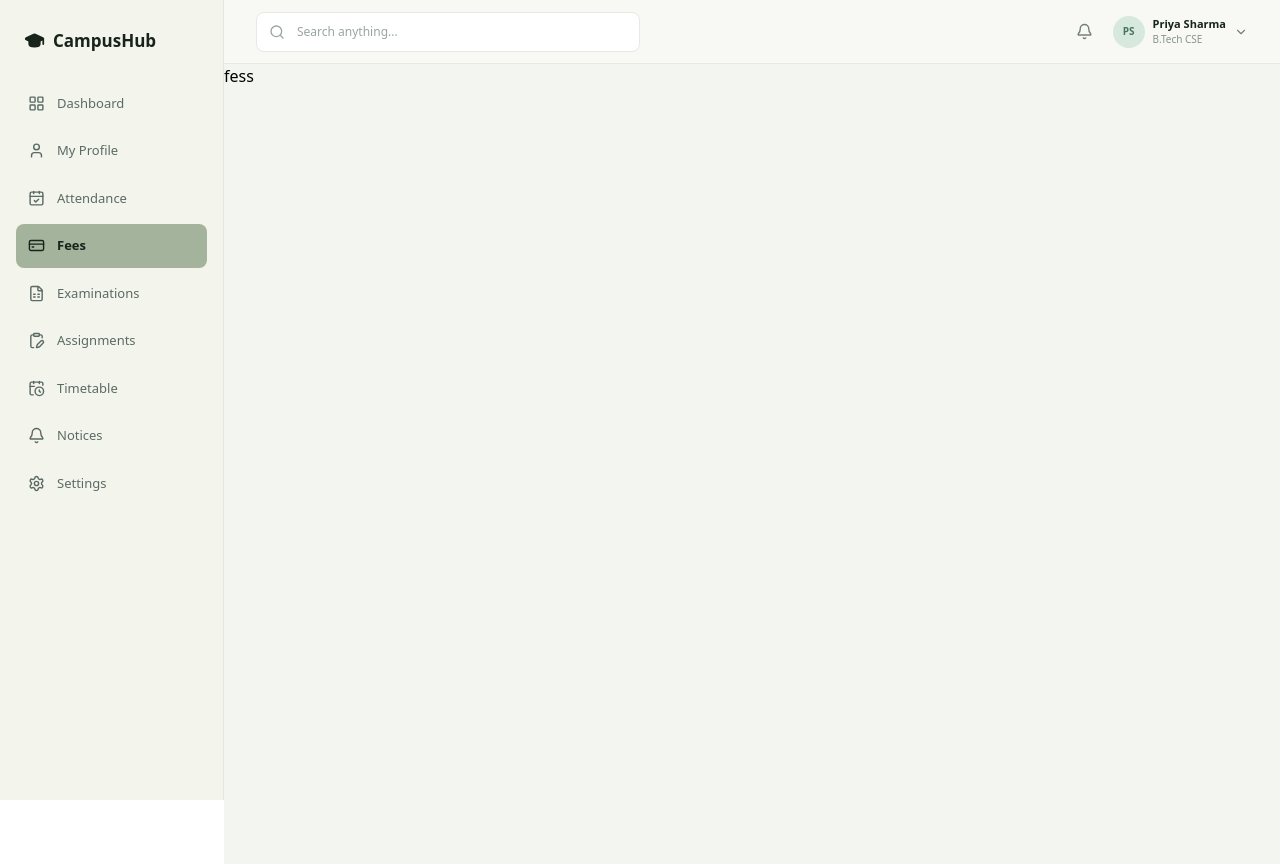
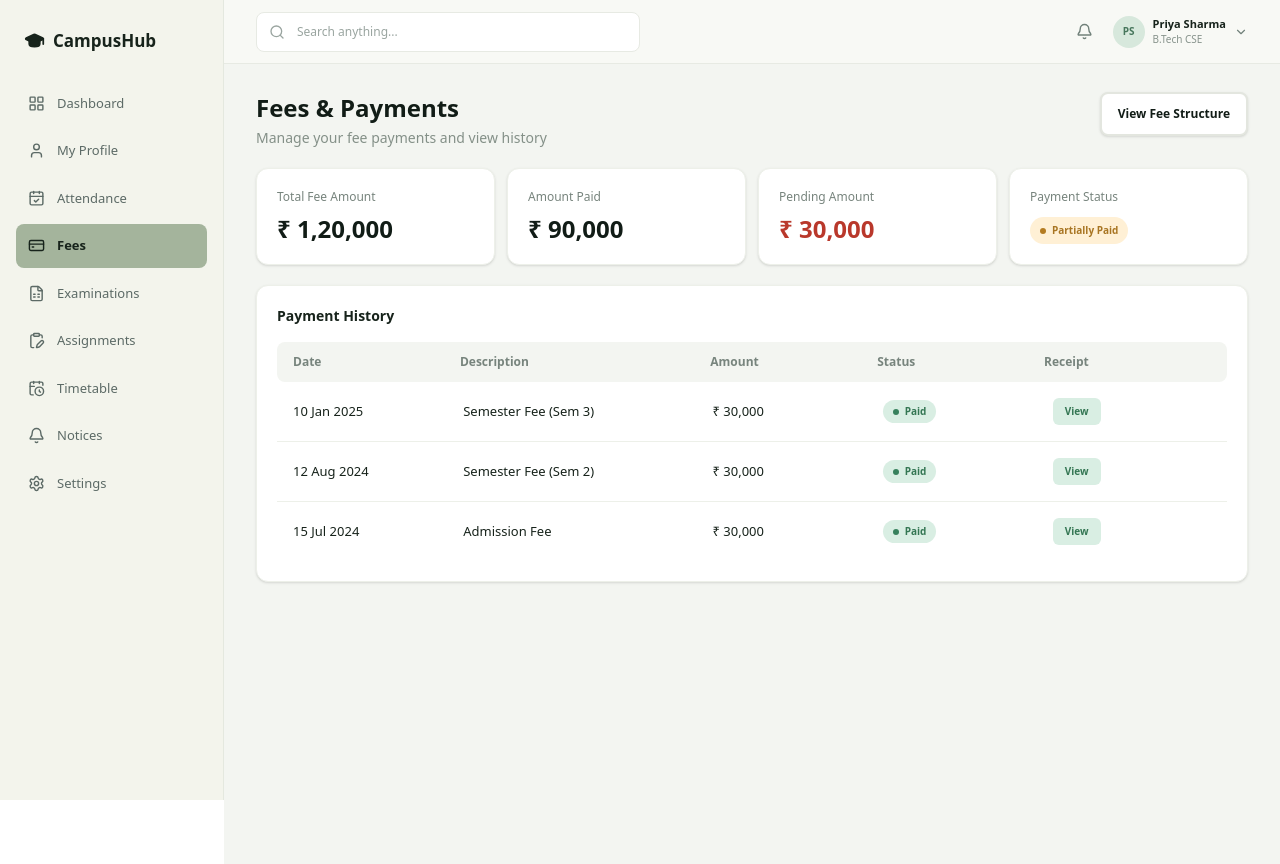
Before and after one commit to Deepanshu1-bit/CampusOS, a Next.js app in the folder Frontend/student_portal/: page /Fees in a window 1280 px wide. Built offline with nearby package versions, Linux system fonts and the light colour scheme.

Commit message:
deleted sample file from backend , add some little changes in Navbar , Sidebar , page.js , Profile , Dashboard , Attendance and created Fees page

```diff
--- a/Frontend/student_portal/src/app/(student)/Attendance/page.js
+++ b/Frontend/student_portal/src/app/(student)/Attendance/page.js
@@ -87,7 +87,7 @@ export default function AttendancePage() {
                         return (
                             <div
                                 key={item.title}
-                                className="flex flex-col gap-2 rounded-xl border border-[#edf0e9] bg-white p-3 shadow-lg sm:min-h-[120px] sm:justify-between sm:gap-0 sm:p-5 lg:min-h-0 lg:w-[140px]"
+                                className="flex flex-col gap-2 rounded-xl border border-[#edf0e9] bg-white p-3 shadow-lg sm:min-h-30 sm:justify-between sm:gap-0 sm:p-5 lg:min-h-0 lg:w-35"
                             >
                                 <p className="text-[11px] leading-4 text-[#77847d] sm:text-xs">
                                     <span className="sm:hidden">{item.mobileTitle}</span>
--- a/Frontend/student_portal/src/app/(student)/Dashboard/page.js
+++ b/Frontend/student_portal/src/app/(student)/Dashboard/page.js
@@ -18,7 +18,7 @@ const dashboardCards = [
     subtitle: "Attendance",
     icon: CalendarCheck,
     color: "bg-[#d9eee3] text-[#37815d]",
-    route:'/Attendance'
+    route: '/Attendance'
   },
   {
     title: "Pending Assignments",
@@ -27,7 +27,7 @@ const dashboardCards = [
     subtitle: "Pending Assignments",
     icon: ClipboardList,
     color: "bg-[#fff0d5] text-[#b47b20]",
-    route:'/Assignments'
+    route: '/Assignments'
   },
   {
     title: "Upcoming Exams",
@@ -36,7 +36,7 @@ const dashboardCards = [
     subtitle: "Upcoming Exams",
     icon: FileText,
     color: "bg-[#e9e1ff] text-[#8061d6]",
-    route:'/Examination'
+    route: '/Examination'
   },
   {
     title: "New Notices",
@@ -45,7 +45,7 @@ const dashboardCards = [
     subtitle: "New Notices",
     icon: Bell,
     color: "bg-[#dce7ff] text-[#5378c5]",
-    route:'/Notices'
+    route: '/Notices'
   },
 ];
 
@@ -81,7 +81,7 @@ function DashboardCard({ item }) {
 
   return (
     <Link href={item.route}>
-    <div className="border  border-[#edf0e9] rounded-xl  bg-white p-4 shadow-sm sm:p-5">
+      <div className="border border-[#edf0e9] rounded-xl bg-white p-4 shadow-sm sm:p-5">
         <div className="flex items-start justify-between">
           <div className={`flex size-8 items-center justify-center rounded-lg ${item.color}`}>
             <Icon size={16} />
@@ -187,7 +187,7 @@ export default function Dashboard() {
 
         {/* Campus Image Card */}
         <div className="overflow-hidden rounded-xl bg-[#d6e8dc]">
-          <div className=" relative h-40 w-full sm:h-48 xl:h-40">
+          <div className="relative h-40 w-full sm:h-48 xl:h-40">
             <Image
               src="/cllgimg.png"
               alt="College campus"
@@ -198,7 +198,7 @@ export default function Dashboard() {
           </div>
 
           <div className="px-5 py-4">
-            <h2 className="max-w-[190px] text-lg font-semibold leading-6 text-[#17231b]">
+            <h2 className="max-w-48 text-lg font-semibold leading-6 text-[#17231b]">
               Small steps
               <br />
               every day lead
--- a/Frontend/student_portal/src/app/(student)/Fees/page.js
+++ b/Frontend/student_portal/src/app/(student)/Fees/page.js
@@ -1,7 +1,145 @@
-export default function Fees() {
-    return (
-        <div className="min-h-screen bg-[#f3f5f1]">
-            fess
+import { FileText } from "lucide-react";
+
+export default function FeesPage() {
+
+  const Fee_Summary = [
+    { title: "Total Fee Amount", mobileTitle: "Total Fee", amount: 120000, color: "text-[#111c16]" },
+    { title: "Amount Paid", mobileTitle: "Paid", amount: 90000, color: "text-[#111c16]" },
+    { title: "Pending Amount", mobileTitle: "Pending", amount: 30000, color: "text-[#b9382b]" },
+  ];
+
+  const Payment_Status = {
+    title: "Payment Status",
+    mobileTitle: "Status",
+    status: "Partially Paid",
+    mobileStatus: "Partial",
+  };
+
+  const Payment_History = [
+    { id: 1, date: "10 Jan 2025", description: "Semester Fee (Sem 3)", amount: 30000, status: "Paid" },
+    { id: 2, date: "12 Aug 2024", description: "Semester Fee (Sem 2)", amount: 30000, status: "Paid" },
+    { id: 3, date: "15 Jul 2024", description: "Admission Fee", amount: 30000, status: "Paid" },
+  ];
+
+  const Table_Headings = ["Date", "Description", "Amount", "Status", "Receipt"];
+
+  return (
+    <div className="min-h-screen bg-[#f3f5f1] flex flex-col gap-5 px-4 pt-7 pb-20 sm:px-6 lg:px-8 lg:py-7">
+
+      {/* Heading */}
+      <section className="flex items-start justify-between gap-3">
+        <div>
+          <h1 className="text-2xl font-bold text-[#111c16] sm:text-2xl">
+            Fees &amp; Payments
+          </h1>
+
+          <p className="mt-1 text-sm text-[#849088]">
+            Manage your fee payments<span className="hidden sm:inline"> and view history</span>
+          </p>
         </div>
-    )
+
+        <button className="flex shrink-0 items-center justify-center rounded-lg bg-transparent p-1 text-[#849088] sm:border-2 sm:border-[#e3e6df] sm:bg-white sm:px-4 sm:py-3 sm:text-xs sm:font-semibold sm:text-[#111c16] sm:shadow-sm">
+          <FileText size={20} className="sm:hidden" />
+          <span className="hidden sm:inline">View Fee Structure</span>
+        </button>
+      </section>
+
+      {/* Fee Summary Cards */}
+      <section className="grid grid-cols-2 gap-3 lg:grid-cols-4">
+        {Fee_Summary.map((item) => {
+          return (
+            <div
+              key={item.title}
+              className="rounded-xl border border-[#edf0e9] bg-white p-4 shadow-sm sm:p-5"
+            >
+              <p className="text-[11px] text-[#77847d] sm:text-xs">
+                <span className="sm:hidden">{item.mobileTitle}</span>
+                <span className="hidden sm:inline">{item.title}</span>
+              </p>
+
+              <h3 className={`mt-3 text-xl font-bold leading-none sm:text-2xl ${item.color}`}>
+                ₹ {item.amount.toLocaleString("en-IN")}
+              </h3>
+            </div>
+          )
+        })}
+
+        {/* Payment Status Card */}
+        <div className="rounded-xl border border-[#edf0e9] bg-white p-4 shadow-sm sm:p-5">
+          <p className="text-[11px] text-[#77847d] sm:text-xs">
+            <span className="sm:hidden">{Payment_Status.mobileTitle}</span>
+            <span className="hidden sm:inline">{Payment_Status.title}</span>
+          </p>
+
+          <div className="mt-3 flex w-fit items-center gap-1.5 rounded-full bg-[#fff0d5] px-2.5 py-1 text-[10px] font-semibold text-[#a87522]  sm:py-1.5">
+            <p className="size-1.5 rounded-full bg-[#b47b20]" />
+            <span className="sm:hidden">{Payment_Status.mobileStatus}</span>
+            <span className="hidden sm:inline">{Payment_Status.status}</span>
+          </div>
+        </div>
+      </section>
+
+      {/* Payment History */}
+      <section className="min-w-0 rounded-xl border border-[#edf0e9] bg-white p-4 shadow-sm sm:p-5">
+        <h2 className="text-base font-semibold text-[#17231b] sm:text-sm">
+          Payment History
+        </h2>
+
+        <div className="mt-2 overflow-x-auto sm:mt-4">
+          <div className="borde">
+
+            {/* Table Head - desktop only */}
+            <div className="hidden grid-cols-[1fr_1.5fr_1fr_1fr_1fr] items-center rounded-lg bg-[#f3f5f1] px-3 py-3 sm:grid sm:px-4">
+              {Table_Headings.map((heading) => {
+                return (
+                  <p key={heading} className="text-[11px] font-semibold text-[#77847d] sm:text-xs">
+                    {heading}
+                  </p>
+                )
+              })}
+            </div>
+
+            {/* Table Rows */}
+            {Payment_History.map((item, index) => {
+              return (
+                <div
+                  key={item.id}
+                  className={`flex items-center justify-between gap-3 py-3 sm:grid sm:grid-cols-[1fr_1.5fr_1fr_1fr_1fr] sm:px-4 sm:py-4 ${index !== Payment_History.length - 1 ? "border-b border-[#edf0e9]" : ""}`}
+                >
+                  {/* Date - desktop */}
+                  <p className="hidden text-xs text-[#17231b] sm:block sm:text-[13px]">{item.date}</p>
+
+                  {/* Description (+ date on mobile) */}
+                  <div className="min-w-0">
+                    <p className="text-sm font-semibold text-[#17231b] sm:text-[13px] sm:font-normal">{item.description}</p>
+                    <p className="mt-1 text-[11px] text-[#849088] sm:hidden">{item.date}</p>
+                  </div>
+
+                  {/* Amount + Status */}
+                  <div className="flex shrink-0 flex-col items-end gap-1.5 sm:contents">
+                    <p className="text-base font-medium text-[#17231b] sm:text-[13px] sm:font-normal">
+                      ₹ {item.amount.toLocaleString("en-IN")}
+                    </p>
+
+                    <div
+                      className={`flex w-fit items-center gap-1.5 rounded-full px-2.5 py-1 text-[10px] font-semibold ${item.status === "Paid" ? "bg-[#d9eee3] text-[#347653]" : "bg-[#fff0d5] text-[#a87522]"}`}
+                    >
+                      <p className={`size-1.5 rounded-full ${item.status === "Paid" ? "bg-[#37815d]" : "bg-[#b47b20]"}`} />
+                      {item.status}
+                    </div>
+                  </div>
+
+                  {/* Receipt - desktop */}
+                  <button className="hidden w-fit rounded-md bg-[#d9eee3] px-3 py-1.5 text-[10px] font-semibold text-[#347653] hover:bg-[#cde6d7] sm:block">
+                    View
+                  </button>
+                </div>
+              )
+            })}
+          </div>
+        </div>
+      </section>
+
+    </div>
+  );
 }
--- a/Frontend/student_portal/src/components/Navbar.js
+++ b/Frontend/student_portal/src/components/Navbar.js
@@ -8,13 +8,14 @@ export default function Navbar() {
     <header className="flex h-16 w-full items-center justify-between gap-3 border-b border-[#e7eae3] bg-[#f8f9f5] px-3 sm:px-6 lg:px-8">
 
       {/* Logo */}
-      <div className=" flex justify-center items-center lg:hidden">
+      <div className="flex justify-center items-center lg:hidden">
         <Link href="/Dashboard" className=" flex lg:mb-7 lg:hidden items-center gap-2 ">
           <GraduationCap size={21} fill="#17231b" color="#17231b" />
           <span className="text-[17px] font-bold text-[#17231b]">
             CampusHub
           </span>
-        </Link>      </div>
+        </Link>
+      </div>
       {/* Search */}
       <div className="hidden lg:flex h-10 w-full max-w-sm items-center gap-3 rounded-lg border border-[#e7eae3] bg-white px-3">
         <Search size={16} className="shrink-0 text-[#9aa5a0]" />
```
Also changed, not shown: Frontend/student_portal/src/app/(student)/Profile/page.js (+30 -29 lines), Frontend/student_portal/src/app/page.js (+4 -4 lines), Frontend/student_portal/src/components/sidebar.js (+8 -8 lines). Lines whose indentation alone changed are shown as unchanged.
